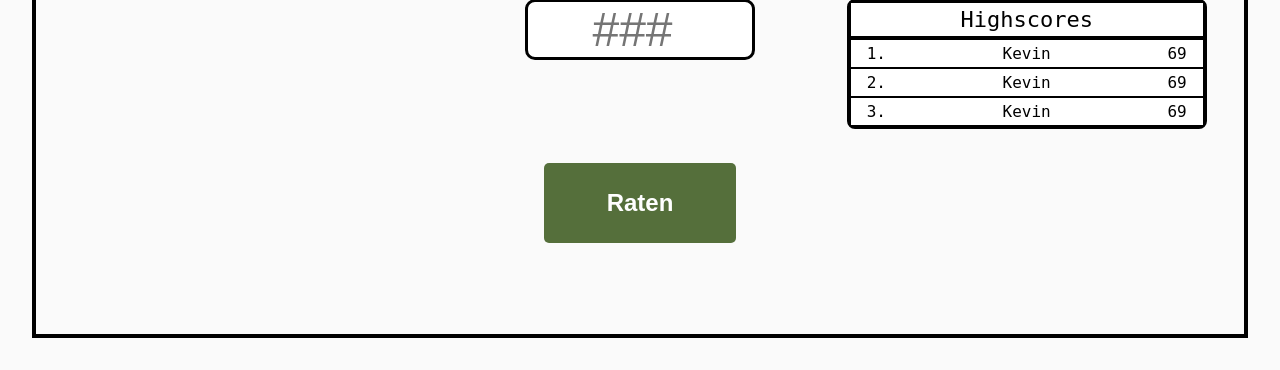
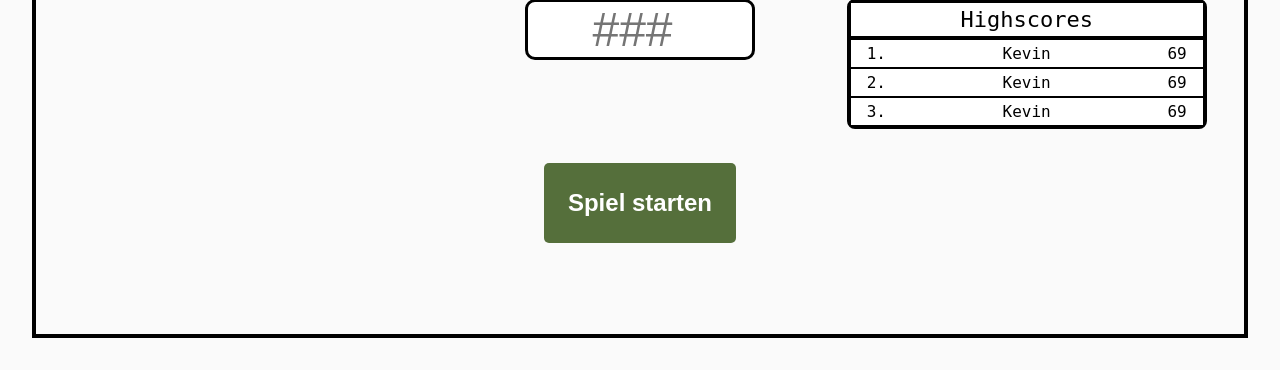
Before and after one commit to ChristophSchule/Zahlenraten, a Flask app: page / in a window 1280 px wide. Shown: the part 502-872 px from the top of the page. Run offline with Flask 3, Linux system fonts and the light colour scheme.

Commit message:
Fix: guessBtn is now initialized with the right text;

```diff
--- a/app/templates/index.html
+++ b/app/templates/index.html
@@ -5,7 +5,7 @@
     <h1 class="gameHeader">Zahlenraten</h1>
     <span class="userInputPrompt">Gib eine Zahl ein, um zu raten:</span>
     <input type="number" class="userInput" placeholder="###" />
-    <button class="guessBtn">Raten</button>
+    <button class="guessBtn">Spiel starten</button>
     <button class="restartBtn">Neues Spiel</button>
     <div class="scoreboard">
         <span class="scoreboardHeader">Highscores</span>
```
